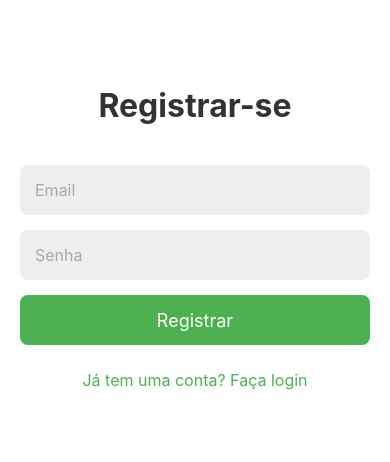
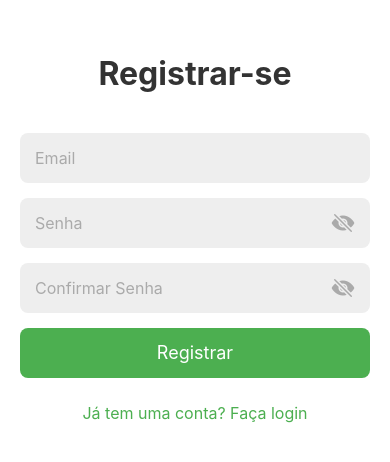
Before and after one commit to lfazzion/EstatisticoMais, a React Native app: screen /Register in a window 390 px wide. Shown: the part 184-646 px from the top of the page. Built offline with nearby package versions, Linux system fonts and the light colour scheme.

Commit message:
Update das telas de login e adicao da tela de reset

```diff
--- a/App.tsx
+++ b/App.tsx
@@ -7,6 +7,7 @@ import { createStackNavigator } from '@react-navigation/stack';
 import LoginScreen from './screens/LoginScreen';
 import RegisterScreen from './screens/RegisterScreen';
 import HomeScreen from './screens/HomeScreen';
+import PasswordResetScreen from './screens/PasswordResetScreen';
 
 import { RootStackParamList } from './types/navigation';
 
@@ -31,6 +32,11 @@ export default function App() {
           component={HomeScreen}
           options={{ headerShown: false }}
         />
+        <Stack.Screen
+          name="PasswordReset"
+          component={PasswordResetScreen}
+          options={{ headerShown: false }}
+        />
         {/* Adicione outras telas aqui conforme necessário */}
       </Stack.Navigator>
     </NavigationContainer>
--- a/package.json
+++ b/package.json
@@ -24,12 +24,14 @@
     "react-native-reanimated": "~3.10.1",
     "react-native-safe-area-context": "4.10.5",
     "react-native-screens": "3.31.1",
+    "react-native-vector-icons": "^10.2.0",
     "uuid": "^10.0.0"
   },
   "devDependencies": {
     "@babel/core": "^7.20.0",
     "@types/react": "~18.2.45",
     "@types/react-native": "^0.72.8",
+    "@types/react-native-vector-icons": "^6.4.18",
     "typescript": "^5.1.3"
   },
   "private": true
--- a/screens/LoginScreen.tsx
+++ b/screens/LoginScreen.tsx
@@ -1,14 +1,13 @@
 // screens/LoginScreen.tsx
 import React, { useState } from 'react';
-import { View, TextInput, TouchableOpacity, Text, StyleSheet } from 'react-native';
+import { View, TextInput, TouchableOpacity, Text, StyleSheet, Pressable } from 'react-native';
 import { auth } from '../firebaseConfig';
 import { useNavigation } from '@react-navigation/native';
 import { signInWithEmailAndPassword, sendEmailVerification } from 'firebase/auth';
 import { StackNavigationProp } from '@react-navigation/stack';
 import { RootStackParamList } from '../types/navigation';
 
-// **Importe Alert do 'react-native'**
-import { Alert } from 'react-native';
+import Ionicons from 'react-native-vector-icons/Ionicons';
 
 export default function LoginScreen() {
   const navigation = useNavigation<StackNavigationProp<RootStackParamList>>();
@@ -17,6 +16,7 @@ export default function LoginScreen() {
   const [password, setPassword] = useState('');
 
   const [error, setError] = useState('');
+  const [secureTextEntry, setSecureTextEntry] = useState(true);
 
   const loginUser = () => {
     if (email === '' || password === '') {
@@ -67,19 +67,31 @@ export default function LoginScreen() {
         onChangeText={email => setEmail(email)}
         value={email}
       />
+      <View style={styles.passwordContainer}>
         <TextInput
-        style={styles.input}
+          style={styles.passwordInput}
           placeholder="Senha"
           placeholderTextColor="#aaa"
-        secureTextEntry
+          secureTextEntry={secureTextEntry}
           onChangeText={password => setPassword(password)}
           value={password}
         />
+        <Pressable onPress={() => setSecureTextEntry(!secureTextEntry)}>
+          <Ionicons
+            name={secureTextEntry ? 'eye-off' : 'eye'}
+            size={24}
+            color="#aaa"
+          />
+        </Pressable>
+      </View>
       {error !== '' && (
         <Text style={styles.errorText}>{error}</Text>
       )}
       <TouchableOpacity style={styles.button} onPress={loginUser}>
         <Text style={styles.buttonText}>Entrar</Text>
+      </TouchableOpacity>
+      <TouchableOpacity onPress={() => navigation.navigate('PasswordReset')}>
+        <Text style={styles.linkText}>Esqueceu a senha?</Text>
       </TouchableOpacity>
       <TouchableOpacity onPress={() => navigation.navigate('Register')}>
         <Text style={styles.linkText}>Não tem uma conta? Registre-se</Text>
@@ -113,6 +125,21 @@ const styles = StyleSheet.create({
     marginBottom: 15,
     color: '#333',
   },
+  passwordContainer: {
+    flexDirection: 'row',
+    width: '100%',
+    height: 50,
+    backgroundColor: '#eee',
+    borderRadius: 8,
+    paddingHorizontal: 15,
+    alignItems: 'center',
+    marginBottom: 15,
+  },
+  passwordInput: {
+    flex: 1,
+    fontSize: 16,
+    color: '#333',
+  },
   button: {
     width: '100%',
     height: 50,
--- /dev/null
+++ b/screens/PasswordResetScreen.tsx
@@ -0,0 +1,120 @@
+// screens/PasswordResetScreen.tsx
+import React, { useState } from 'react';
+import { View, TextInput, TouchableOpacity, Text, StyleSheet, Alert } from 'react-native';
+import { auth } from '../firebaseConfig';
+import { sendPasswordResetEmail } from 'firebase/auth';
+import { useNavigation } from '@react-navigation/native';
+import { StackNavigationProp } from '@react-navigation/stack';
+import { RootStackParamList } from '../types/navigation';
+
+export default function PasswordResetScreen() {
+  const navigation = useNavigation<StackNavigationProp<RootStackParamList>>();
+
+  const [email, setEmail] = useState('');
+  const [error, setError] = useState('');
+
+  const resetPassword = () => {
+    if (email === '') {
+      setError('Por favor, insira seu email.');
+      return;
+    }
+
+    sendPasswordResetEmail(auth, email)
+      .then(() => {
+        Alert.alert(
+          'Email Enviado',
+          'Um email de redefinição de senha foi enviado para o seu email.',
+          [
+            {
+              text: 'OK',
+              onPress: () => navigation.navigate('Login'),
+            },
+          ],
+          { cancelable: false }
+        );
+      })
+      .catch(error => {
+        const errorCode = error.code;
+        if (errorCode === 'auth/user-not-found') {
+          setError('Usuário não encontrado. Verifique o email digitado.');
+        } else if (errorCode === 'auth/invalid-email') {
+          setError('Email inválido. Verifique o email digitado.');
+        } else {
+          setError('Ocorreu um erro. Tente novamente mais tarde.');
+        }
+      });
+  };
+
+  return (
+    <View style={styles.container}>
+      <Text style={styles.title}>Recuperar Senha</Text>
+      <TextInput
+        style={styles.input}
+        placeholder="Email"
+        placeholderTextColor="#aaa"
+        keyboardType="email-address"
+        autoCapitalize="none"
+        onChangeText={email => setEmail(email)}
+        value={email}
+      />
+      {error !== '' && (
+        <Text style={styles.errorText}>{error}</Text>
+      )}
+      <TouchableOpacity style={styles.button} onPress={resetPassword}>
+        <Text style={styles.buttonText}>Enviar Email</Text>
+      </TouchableOpacity>
+      <TouchableOpacity onPress={() => navigation.navigate('Login')}>
+        <Text style={styles.linkText}>Voltar ao Login</Text>
+      </TouchableOpacity>
+    </View>
+  );
+}
+
+const styles = StyleSheet.create({
+  container: {
+    flex: 1,
+    backgroundColor: '#fff',
+    justifyContent: 'center',
+    alignItems: 'center',
+    paddingHorizontal: 20,
+  },
+  title: {
+    fontSize: 32,
+    marginBottom: 40,
+    fontWeight: 'bold',
+    color: '#333',
+  },
+  input: {
+    width: '100%',
+    height: 50,
+    backgroundColor: '#eee',
+    borderRadius: 8,
+    paddingHorizontal: 15,
+    fontSize: 16,
+    marginBottom: 15,
+    color: '#333',
+  },
+  button: {
+    width: '100%',
+    height: 50,
+    backgroundColor: '#4caf50',
+    borderRadius: 8,
+    justifyContent: 'center',
+    alignItems: 'center',
+    marginBottom: 15,
+  },
+  buttonText: {
+    color: '#fff',
+    fontSize: 18,
+  },
+  linkText: {
+    color: '#4caf50',
+    fontSize: 16,
+    marginTop: 10,
+  },
+  errorText: {
+    color: 'red',
+    marginBottom: 10,
+    textAlign: 'center',
+  },
+});
--- a/screens/RegisterScreen.tsx
+++ b/screens/RegisterScreen.tsx
@@ -1,13 +1,14 @@
 // screens/RegisterScreen.tsx
 import React, { useState } from 'react';
-import { View, TextInput, TouchableOpacity, Text, StyleSheet } from 'react-native';
+import { View, TextInput, TouchableOpacity, Text, StyleSheet, Alert, Pressable } from 'react-native';
 import { auth, firestore } from '../firebaseConfig';
 import { useNavigation } from '@react-navigation/native';
 import { createUserWithEmailAndPassword, sendEmailVerification } from 'firebase/auth';
 import { setDoc, doc, serverTimestamp } from 'firebase/firestore';
 import { StackNavigationProp } from '@react-navigation/stack';
 import { RootStackParamList } from '../types/navigation';
-import { Alert } from 'react-native';
+
+import Ionicons from 'react-native-vector-icons/Ionicons';
 
 export default function RegisterScreen() {
   const navigation = useNavigation<StackNavigationProp<RootStackParamList>>();
@@ -15,11 +16,20 @@ export default function RegisterScreen() {
   const [email, setEmail] = useState('');
   const [password, setPassword] = useState('');
 
+  const [confirmPassword, setConfirmPassword] = useState('');
   const [error, setError] = useState('');
 
+  const [secureTextEntry, setSecureTextEntry] = useState(true);
+  const [secureConfirmEntry, setSecureConfirmEntry] = useState(true);
+
   const registerUser = () => {
-    if (email === '' || password === '') {
+    if (email === '' || password === '' || confirmPassword === '') {
       setError('Por favor, preencha todos os campos.');
+      return;
+    }
+
+    if (password !== confirmPassword) {
+      setError('As senhas não coincidem.');
       return;
     }
 
@@ -73,14 +83,40 @@ export default function RegisterScreen() {
         onChangeText={email => setEmail(email)}
         value={email}
       />
+      <View style={styles.passwordContainer}>
         <TextInput
-        style={styles.input}
+          style={styles.passwordInput}
           placeholder="Senha"
           placeholderTextColor="#aaa"
-        secureTextEntry
+          secureTextEntry={secureTextEntry}
           onChangeText={password => setPassword(password)}
           value={password}
         />
+        <Pressable onPress={() => setSecureTextEntry(!secureTextEntry)}>
+          <Ionicons
+            name={secureTextEntry ? 'eye-off' : 'eye'}
+            size={24}
+            color="#aaa"
+          />
+        </Pressable>
+      </View>
+      <View style={styles.passwordContainer}>
+        <TextInput
+          style={styles.passwordInput}
+          placeholder="Confirmar Senha"
+          placeholderTextColor="#aaa"
+          secureTextEntry={secureConfirmEntry}
+          onChangeText={confirmPassword => setConfirmPassword(confirmPassword)}
+          value={confirmPassword}
+        />
+        <Pressable onPress={() => setSecureConfirmEntry(!secureConfirmEntry)}>
+          <Ionicons
+            name={secureConfirmEntry ? 'eye-off' : 'eye'}
+            size={24}
+            color="#aaa"
+          />
+        </Pressable>
+      </View>
       {error !== '' && (
         <Text style={styles.errorText}>{error}</Text>
       )}
@@ -96,7 +132,6 @@ export default function RegisterScreen() {
 
 const styles = StyleSheet.create({
   container: {
-    // Seu estilo existente
     flex: 1,
     backgroundColor: '#fff',
     justifyContent: 'center',
@@ -117,6 +152,21 @@ const styles = StyleSheet.create({
     paddingHorizontal: 15,
     fontSize: 16,
     marginBottom: 15,
+    color: '#333',
+  },
+  passwordContainer: {
+    flexDirection: 'row',
+    width: '100%',
+    height: 50,
+    backgroundColor: '#eee',
+    borderRadius: 8,
+    paddingHorizontal: 15,
+    alignItems: 'center',
+    marginBottom: 15,
+  },
+  passwordInput: {
+    flex: 1,
+    fontSize: 16,
     color: '#333',
   },
   button: {
--- a/types/navigation.ts
+++ b/types/navigation.ts
@@ -3,5 +3,6 @@ export type RootStackParamList = {
     Login: undefined;
     Register: undefined;
     Home: undefined;
+    PasswordReset: undefined;
     // Adicione outras telas conforme necessário
   };
```
Also changed, not shown: 1 other file (tests, documents, lock files or other folders). Lines whose indentation alone changed are shown as unchanged.
